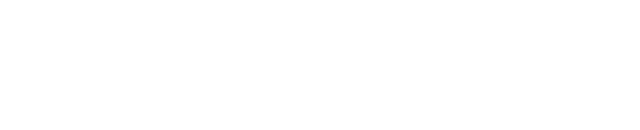
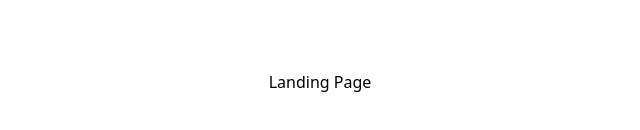
Before and after one commit to sandeepkumar23f/Event-Management, a React app in the folder frontend/: page / in a window 1280 px wide. Before the commit this address had no page. Shown: the part 330-460 px from the top of the page, without its empty margins (320-960 px from the left). Built offline with nearby package versions, Linux system fonts and the light colour scheme; the HTML template or start-up script is replaced by a standard one.

Commit message:
added the demo landing page

```diff
--- a/frontend/src/App.jsx
+++ b/frontend/src/App.jsx
@@ -25,6 +25,7 @@
 import GetQuestion from "./components/user/GetQuestion";
 import AdminLeaderboard from "./components/admin/mcq-section/AdminLeaderBoard";
 import ThankYouPage from "./components/user/ThankYouPage";
+import LandingPage from "./components/LandingPage";
 function App() {
   const [adminlogin, setAdminLogin] = useState(!!localStorage.getItem("admin-login"));
   const [userlogin,setUserLogin] = useState(!!localStorage.getItem("user-login"))
@@ -37,6 +38,7 @@
        <UserNavbar login={userlogin} setUserLogin={setUserLogin}/>
      ) : null}
       <Routes>
+        <Route path="/" element={<LandingPage/>} />
         {/* admin login and signup  */}
         <Route path="/admin-signup" element={<AdminSignup setLogin={setAdminLogin}/>}/>
         <Route path="/admin-login" element={<AdminLogin setLogin={setAdminLogin}/>}/>
--- /dev/null
+++ b/frontend/src/components/LandingPage.jsx
@@ -0,0 +1,5 @@
+export default function LandingPage(){
+    return(
+        <h1>Landing Page</h1>
+    )
+}
```
